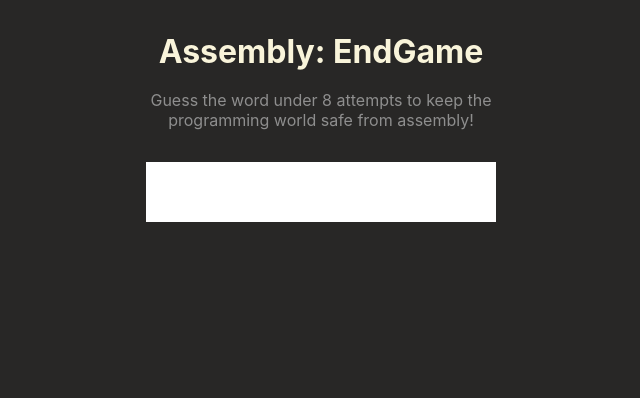
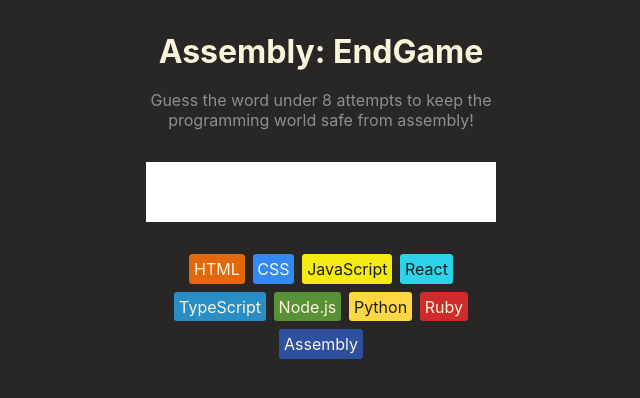
Before and after one commit to dev-ankit-mishra/Assembly-EndGame, a React (Vite) app in the folder assembly-game/: page / in a window 1280 px wide. Shown: the top 398 px of the page, without its empty margins (319-959 px from the left). Built offline with nearby package versions, Linux system fonts and the light colour scheme.

Commit message:
Added the languages

```diff
--- a/assembly-game/src/App.jsx
+++ b/assembly-game/src/App.jsx
@@ -1,4 +1,18 @@
+import { languages } from "./languages.js";
+
+
 function App() {
+
+    const langElements=languages.map((item,index)=>{
+        const styles={
+            backgroundColor : item.backgroundColor,
+            color : item.color
+        }
+        return(
+            <span className="lang" key={index} style={styles}>{item.name}</span>
+        )
+    });
+
 
   return (
    <main>
@@ -9,6 +23,9 @@
        <section className="status">
 
        </section>
+       <section className="languages">
+           {langElements}
+       </section>
 
    </main>
   )
--- a/assembly-game/src/index.css
+++ b/assembly-game/src/index.css
@@ -35,3 +35,19 @@
   height: 60px;
   background-color: white;
 }
+
+.languages{
+  margin-top: 2rem;
+  max-width: 350px;
+  display: flex;
+  flex-direction: row;
+  flex-wrap: wrap;
+  justify-content: center;
+  align-items: center;
+  gap: 0.5rem;
+}
+
+.lang{
+  padding: 0.3rem;
+  border-radius: 0.2rem;
+}
```
